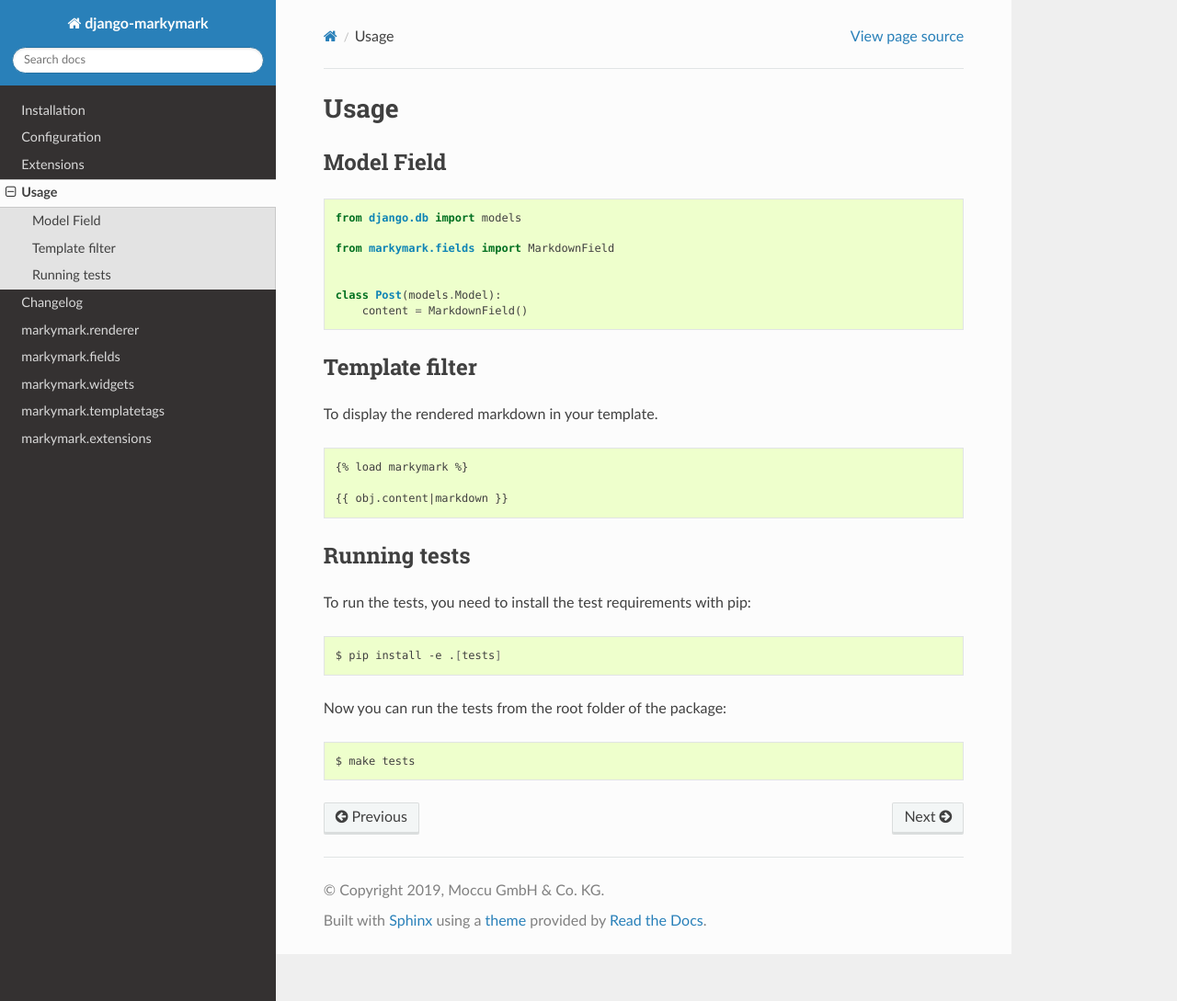
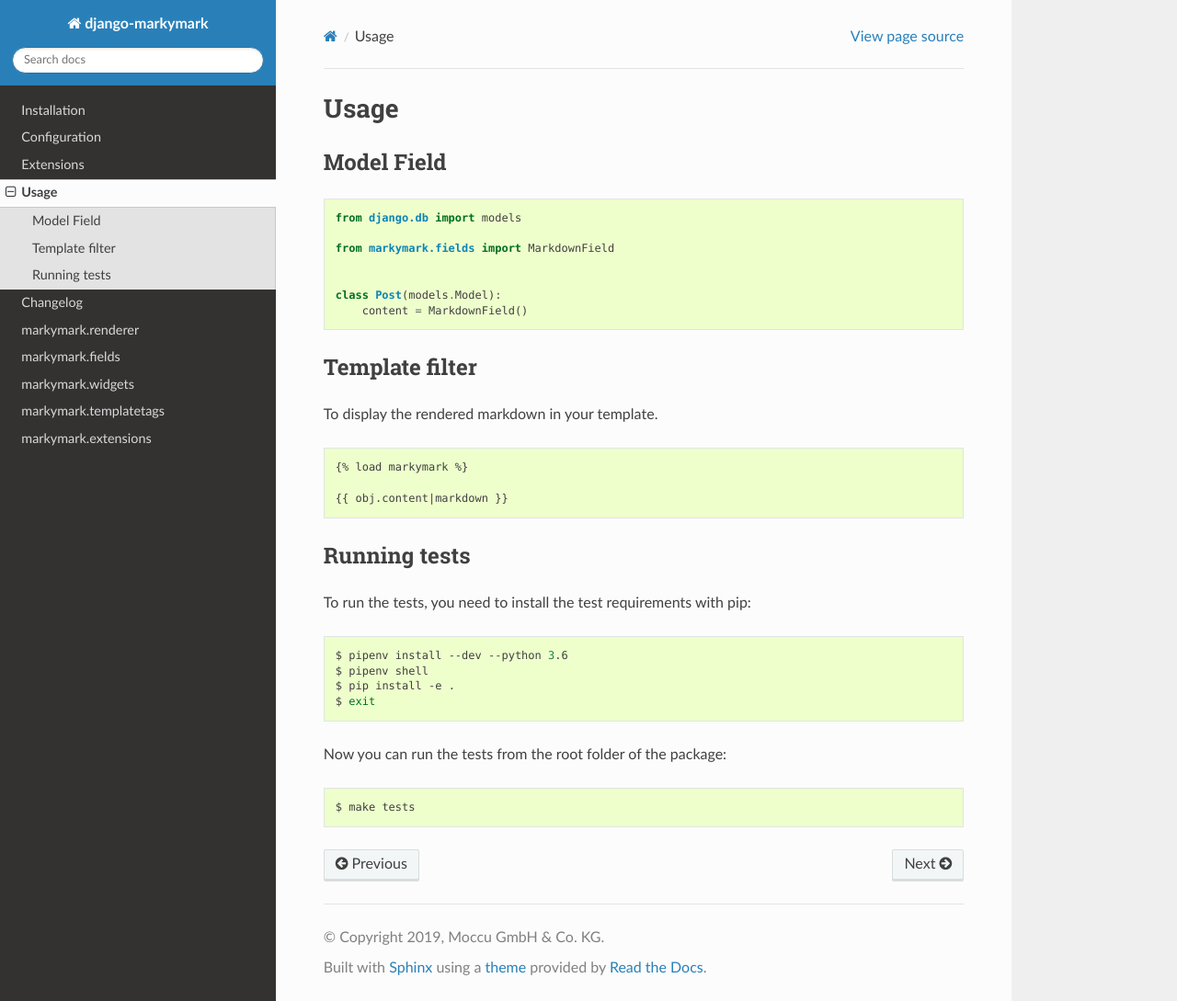
Before and after one commit to stephrdev/django-markymark, a Sphinx documentation site: the page built from docs/usage.rst, in a window 1280 px wide and 1089 px high. Shown: the whole window at 92% size. Built offline with Sphinx 7.4.7 and the Read the Docs theme 2.0.0, drawn with Linux system fonts in a browser that asks for light colours.

Commit message:
Update documentation for development setup

```diff
--- a/README.rst
+++ b/README.rst
@@ -41,10 +41,10 @@ A Python 3.6 interpreter is required in addition to pipenv.
 
 .. code-block:: shell
 
-    $ pipenv install --python 3.6
+    $ pipenv install --dev --python 3.6
     $ pipenv shell
     $ pip install -e .
-
+    $ exit
 
 Now you're ready to start the example project to experiment with markymark.
 
--- a/docs/usage.rst
+++ b/docs/usage.rst
@@ -35,8 +35,10 @@ To run the tests, you need to install the test requirements with pip:
 
 .. code-block:: bash
 
-    $ pip install -e .[tests]
-
+    $ pipenv install --dev --python 3.6
+    $ pipenv shell
+    $ pip install -e .
+    $ exit
 
 Now you can run the tests from the root folder of the package:
 
```
Also changed, not shown: 1 other file.
